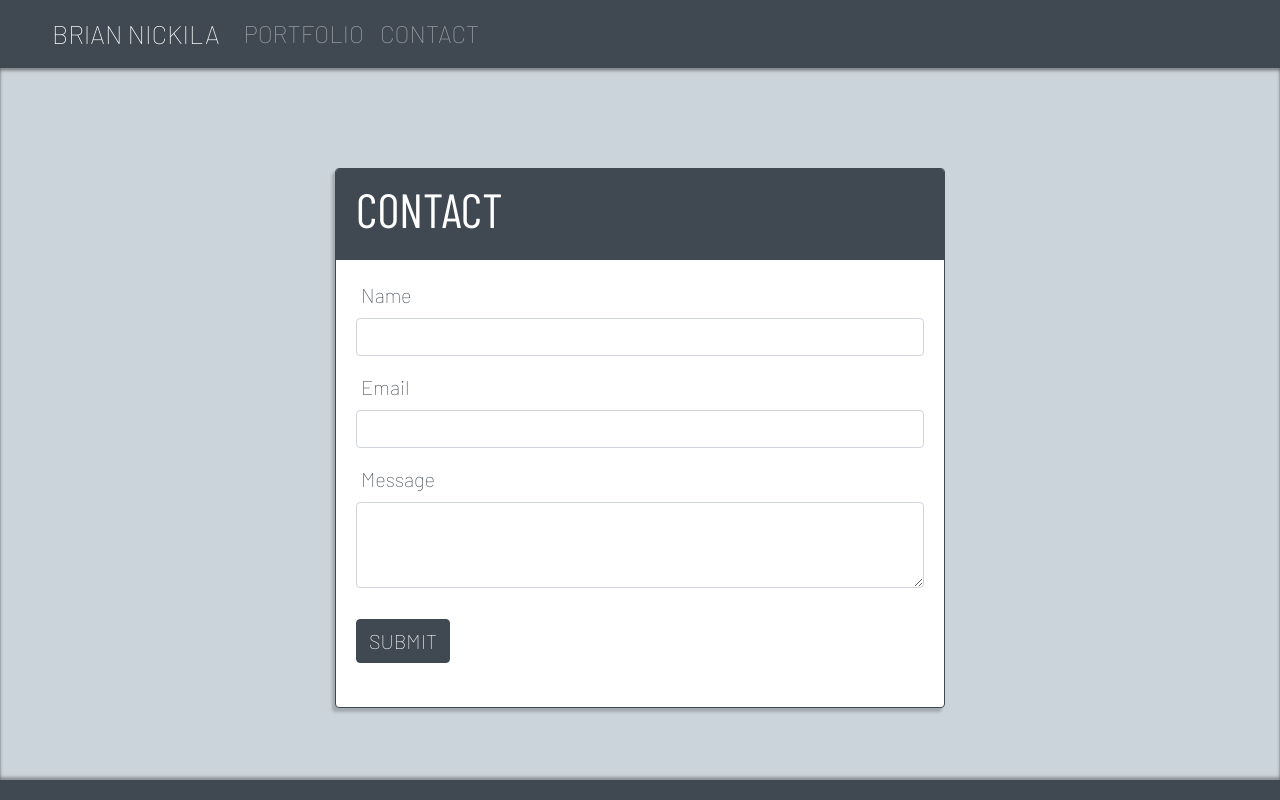
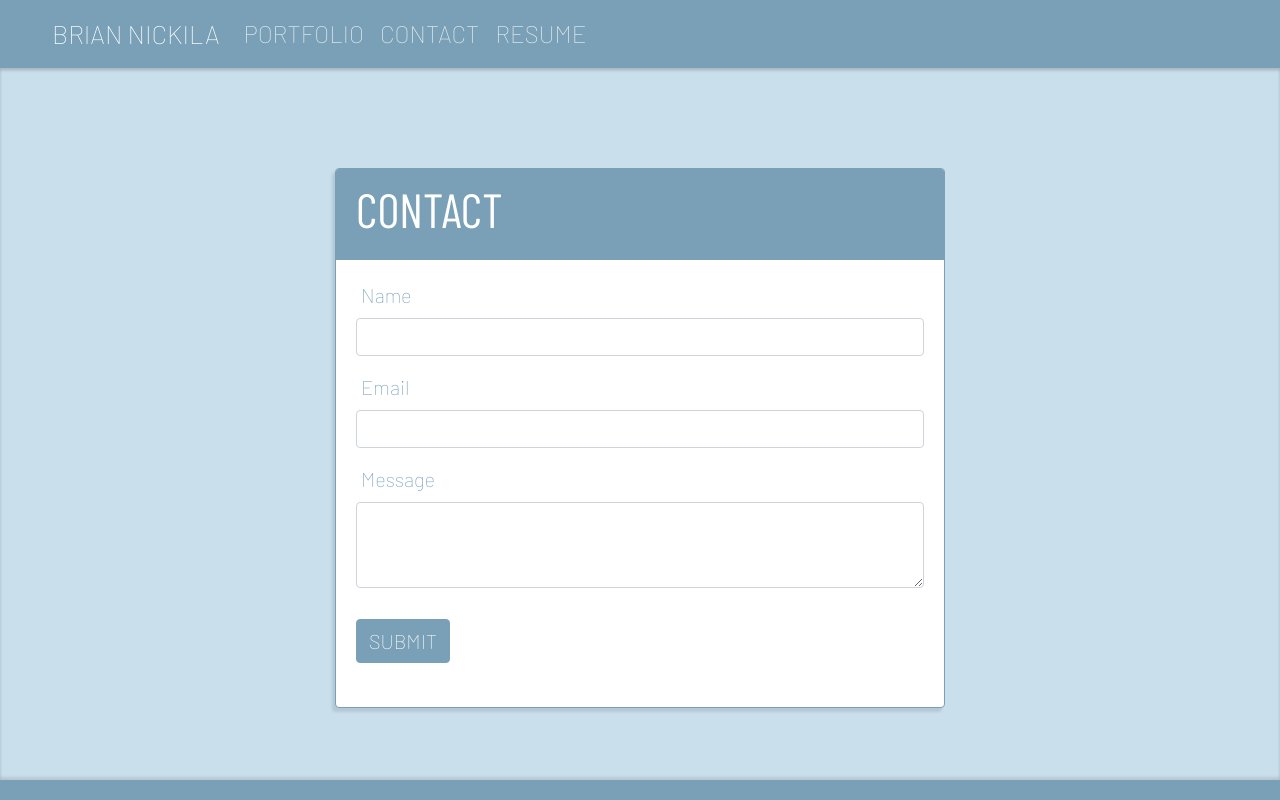
Before and after one commit to nickila/portfolio, a React (Create React App) app in the folder client/: page /contact in a window 1280 px wide. Built offline with nearby package versions, Linux system fonts and the light colour scheme.

Commit message:
Adjusted some colors.

```diff
--- a/client/src/App.css
+++ b/client/src/App.css
@@ -1,7 +1,7 @@
 body {
   font-family: "Barlow Condensed", sans-serif;
   color: white;
-  background-color: rgb(64, 73, 82);
+  background-color: rgb(121, 160, 182);
 }
 
 .bioDiv {
@@ -13,19 +13,23 @@ body {
   padding: 0;
 }
 
-/* .col-md-9 {
-  padding-right: 0;
-} */
+.link {
+  color: white;
+}
+
+.link:hover {
+  color: white;
+}
 
 .name {
   font-size: 13vw;
-  text-shadow: -5px 5px 3px rgba(0, 0, 0, 0.2);
+  text-shadow: -5px 5px 3px rgba(0, 0, 0, 0.1);
   padding-left: 25px;
 }
 
 .nameDiv {
-  background-color: rgb(204, 212, 219);
-  box-shadow: 0 3px 3px inset rgba(0, 0, 0, 0.3), 0 -3px 3px inset rgba(0, 0, 0, 0.3);
+  background-color: rgb(201, 223, 236);
+  box-shadow: 0 3px 3px inset rgba(0, 0, 0, 0.1), 0 -3px 3px inset rgba(0, 0, 0, 0.1);
   padding-top: 65px;
   padding-bottom: 105px;
 
@@ -33,7 +37,7 @@ body {
 
 .role {
   font-size: 4vw;
-  text-shadow: -4px 4px 2px rgba(0, 0, 0, 0.2);
+  text-shadow: -4px 4px 2px rgba(0, 0, 0, 0.1);
   padding-left: 30px;
   letter-spacing: 1vw;
   padding-bottom: 20px;
@@ -64,46 +68,6 @@ body {
   padding-right: 25px;
 }
 
-.techSkillDiv {
-  font-size: 1.25rem;
-  font-family: 'Barlow', sans-serif;
-  border: 1px solid rgba(255, 255, 255, 0.5);
-  margin: 0;
-  padding: 0;
-  border-radius: 2px;
-  padding-top: 25px;
-}
-
-.linkHeader {
-  border: 1px rgba(255, 255, 255, 0) solid;
-  font-family: 'Barlow', sans-serif;
-  border-radius: 2px;
-  font-size: 1.25rem;
-  text-align: right;
-  margin-bottom: 0;
-  line-height: 1.5;
-  padding-right: 30px;
-  margin-bottom: 8px;
-  margin-top: 8px;
-  text-decoration: none;
-  color: white;
-}
-
-.linkHeader:hover {
-  background-color: rgba(255, 255, 255, 0);
-  border-radius: 2px;
-  cursor: pointer;
-  border: 1px rgba(255, 255, 255, 0.3) solid;
-}
-
-.link {
-  color: white;
-}
-
-.link:hover {
-  color: white;
-}
-
 ul {
   list-style-type: none;
   padding: 0;
@@ -121,12 +85,15 @@ ul {
 
 .fab {
   text-align: center;
-  color: rgba(255, 255, 255, 0.8);
+  color: rgba(255, 255, 255, 0.75);
   font-size: 3rem;
   padding: 10px;
-  padding-top: 150px;
+  margin-top: 150px;
 }
 
+.fab:hover {
+  color: white;
+}
 table {
   margin-top: 25px;
   padding-left: 10px;
@@ -160,14 +127,14 @@ table {
   .name {
     font-size: 19vw;
     padding-left: 0;
-    text-shadow: -3px 3px 2px rgba(0, 0, 0, 0.2);
+    text-shadow: -3px 3px 2px rgba(0, 0, 0, 0.4);
     margin: 0;
 
   }
   .role {
     font-size: 7vw;
     padding-left: 0;
-    text-shadow: -2px 2px 1px rgba(0, 0, 0, 0.2);
+    text-shadow: -2px 2px 1px rgba(0, 0, 0, 0.4);
 
   }
   .profileImg {
--- a/client/src/components/Navbar.css
+++ b/client/src/components/Navbar.css
@@ -9,12 +9,23 @@
     font-family: 'Barlow', sans-serif;
 }
 
+.navbar-dark .navbar-nav .nav-link {
+    color: rgba(255, 255, 255, 0.8);
+}
+.navbar-dark .navbar-nav .nav-link:hover {
+    color: rgb(255, 255, 255);
+}
+
 .bg-blue {
-    background-color: rgb(64, 73, 82);
+    background-color: rgb(121, 160, 182);
 }
 
 nav {
     box-shadow: 0 2px 2px rgba(0, 0, 0, 0.08);
+}
+
+input, textarea {
+    font-family: 'Barlow', sans-serif;
 }
 
 @media only screen and (max-width: 991px) {
--- a/client/src/components/Navbar.js
+++ b/client/src/components/Navbar.js
@@ -18,6 +18,9 @@ function Navbar() {
                     <li class="nav-item">
                         <Link class="nav-link" to="/contact">CONTACT</Link>
                     </li>
+                    <li class="nav-item">
+                        <Link class="nav-link" to="/resume">RESUME</Link>
+                    </li>
                 </ul>
             </div>
         </nav>
--- a/client/src/pages/Contact.css
+++ b/client/src/pages/Contact.css
@@ -1,18 +1,18 @@
 .contact-container {
-    background-color: rgb(204, 212, 219);
-    box-shadow: 0 3px 3px inset rgba(0, 0, 0, 0.3), 0 -3px 3px inset rgba(0, 0, 0, 0.3);
+    background-color: rgb(201, 223, 236);
+    box-shadow: 0 3px 3px inset rgba(0, 0, 0, 0.1), 0 -3px 3px inset rgba(0, 0, 0, 0.1);
 
 }
 
 .card {
     margin-top: 100px;
-    border-color: rgb(64, 73, 82);
-    box-shadow: -3px 4px 3px rgba(0, 0, 0, 0.2);
+    border-color: rgb(121, 160, 182);
+    box-shadow: -3px 4px 3px rgba(0, 0, 0, 0.1);
 
 }
 
 label {
-    color: rgb(64, 73, 82);
+    color: rgb(121, 160, 182);
     font-family: 'Barlow', sans-serif;
     font-size: 1.25rem;
     padding-left: 5px;
@@ -21,8 +21,8 @@ label {
     font-family: 'Barlow', sans-serif;
     font-size: 1.25rem;
     margin-top: 15px;
-    background-color: rgb(64, 73, 82);
-    border-color: rgb(64, 73, 82);
+    background-color: rgb(121, 160, 182);
+    border-color: rgb(121, 160, 182);
 }
 
 .contact-btn:hover {
@@ -31,8 +31,8 @@ label {
     color: white;
 }
 .card-header {
-    background-color: rgb(64, 73, 82);
-    border-color: rgb(64, 73, 82);
+    background-color: rgb(121, 160, 182);
+    border-color: rgb(121, 160, 182);
 }
 
 .contactMe {
--- a/client/src/pages/Portfolio.css
+++ b/client/src/pages/Portfolio.css
@@ -31,8 +31,8 @@
 }
 
 .section {
-    background-color: rgb(204, 212, 219);
-    box-shadow: 0 3px 3px inset rgba(0, 0, 0, 0.3), 0 -3px 3px inset rgba(0, 0, 0, 0.3);
+    background-color: rgb(201, 223, 236);
+    box-shadow: 0 3px 3px inset rgba(0, 0, 0, 0.1), 0 -3px 3px inset rgba(0, 0, 0, 0.1);
     padding: 15px;
 }
 
@@ -48,7 +48,7 @@
 }
 
 .portfolioHeaderDiv {
-    background-color: rgb(98, 130, 138);
+    background-color: rgb(121, 160, 182);
     border-radius: 4px 4px 0 0;
 
 }
--- a/client/src/pages/Resume.css
+++ b/client/src/pages/Resume.css
@@ -1,4 +1,10 @@
 iframe {
-    width: 75%;
+    margin-top: 25px;
+    width: 100%;
     height: 1000px;
 }
+
+.resume-div {
+    background-color: rgb(201, 223, 236);
+    box-shadow: 0 3px 3px inset rgba(0, 0, 0, 0.1), 0 -3px 3px inset rgba(0, 0, 0, 0.1);
+}
--- a/client/src/pages/Resume.js
+++ b/client/src/pages/Resume.js
@@ -3,9 +3,9 @@ import "./Resume.css";
 
 function Resume() {
     return (
-        <div className="container">
-            <div className="row">
-                <div className="col-md-12">
+        <div className="container-fluid">
+            <div className="row resume-div">
+                <div className="col-md-8 mx-auto">
                     <iframe src="https://docs.google.com/document/d/e/2PACX-1vTxdGRAMEyBJ4XSmizr0GYREMctHnwACPss04Zdkyh7l3jICyIwLMC02s-HGOe_kr3zsUiWzF8dT2jo/pub?embedded=true"></iframe>
                 </div>
             </div>
```
